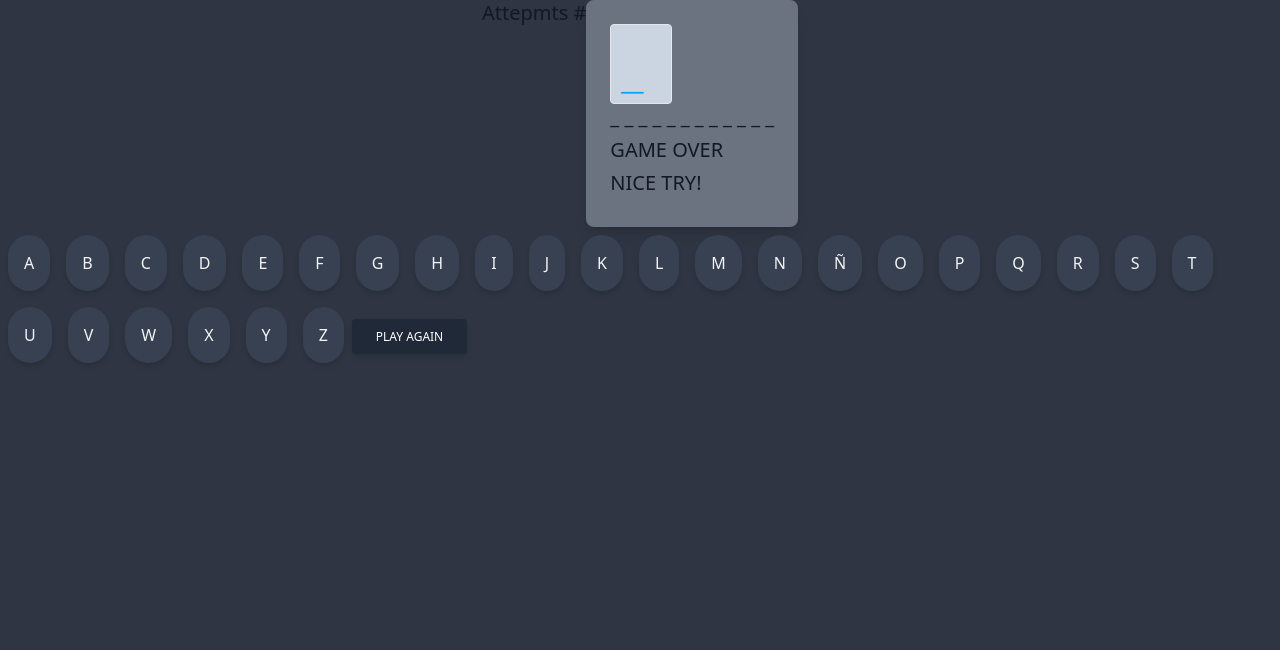
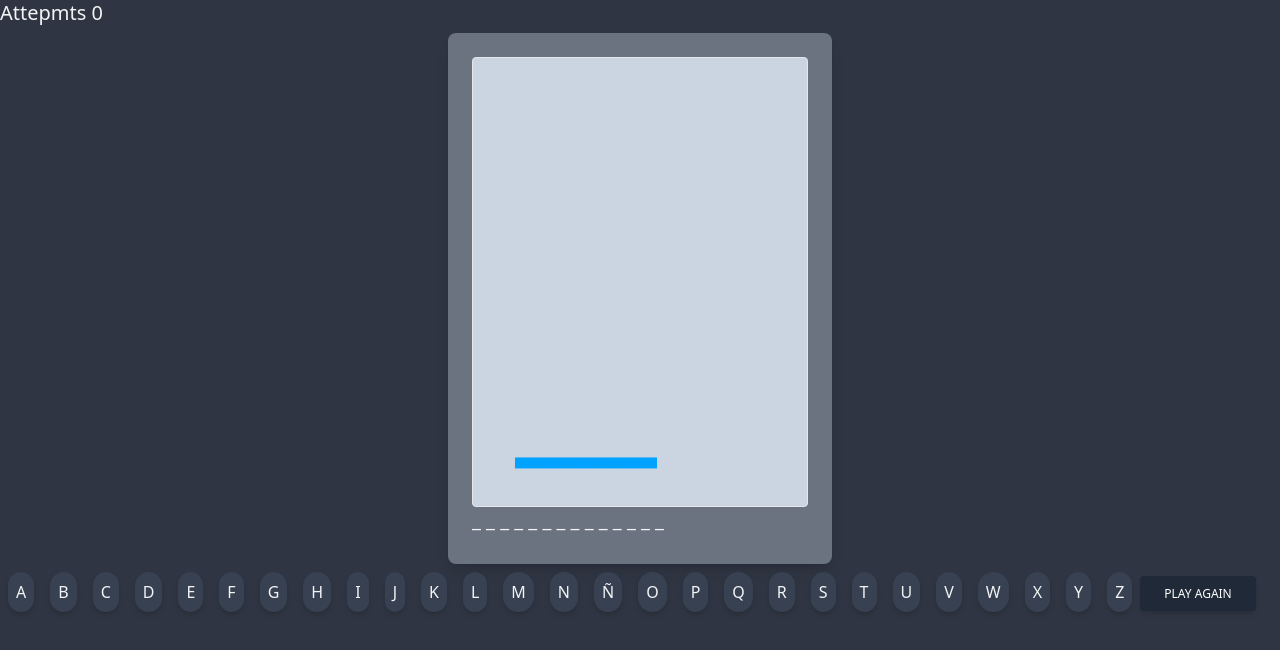
Before and after one commit to Usernamek-dot/hangman2022, a React (Vite) app: page / in a window 1280 px wide. Shown: the top 650 px of the page. Built offline with nearby package versions, Linux system fonts and the light colour scheme.

Commit message:
Validation completed

```diff
--- a/src/App.jsx
+++ b/src/App.jsx
@@ -1,33 +1,66 @@
 import { useState } from "react";
 import { Images } from "./components/Images";
 import { Keyboard } from "./components/Keyboard";
+import { getRandomWords } from "./helpers/words";
 
 export const App = () => {
+  const [wonGame, setWonGame] = useState(false);
+  const [lostGame, setLostGame] = useState(false);
   const [counter, setCounter] = useState(0);
+  const [words, setWords] = useState(getRandomWords());
+  const [hideWord, setHideWord] = useState("_ ".repeat(words.length));
+
+  const resetGame = () => {
+    const newWord = getRandomWords();
+    setWords(newWord);
+    setHideWord("_ ".repeat(newWord.length));
+    setLostGame(false);
+    setWonGame(false);
+    setCounter(0);
+  };
 
   return (
     <>
-      <div className="flex justify-center">
-        <h5 className="text-gray-900 text-xl leading-tight font-medium mb-2">
-          Attepmts #
-        </h5>
-        <div className="bg-gray-500 text-gray-900 block p-6 rounded-lg shadow-lg max-w-sm">
+      <h5 className="text-gray-100 text-xl leading-tight font-medium mb-2">
+        Attepmts {counter}
+      </h5>
+      <div className="flex justify-around">
+        <div className="bg-gray-500 text-gray-100 block p-6 rounded-lg shadow-lg max-w-sm">
           <Images imgIndex={counter} />
 
-          <h5 className="text-gray-900 text-xl leading-tight font-medium mb-2">
-            _ _ _ _ _ _ _ _ _ _ _ _
-          </h5>
-
-          <h5 className="text-gray-900 text-xl leading-tight font-medium mb-2">
-            GAME OVER
-          </h5>
-          <h5 className="text-gray-900 text-xl leading-tight font-medium mb-2">
-            NICE TRY!
+          <h5 className="text-gray-100 text-xl leading-tight font-medium mb-2">
+            {hideWord}
           </h5>
         </div>
       </div>
-      <Keyboard counter={counter} setCounter={setCounter} />
+      {lostGame ? (
+        <h5 className="text-gray-100 text-xl leading-tight font-medium mb-2">
+          GAME OVER! the hidden word is <strong> {words}</strong>
+        </h5>
+      ) : (
+        ""
+      )}
+      {wonGame ? (
+        <h5 className="text-gray-100 text-xl leading-tight font-medium mb-2">
+          NICE TRY!
+        </h5>
+      ) : (
+        ""
+      )}
+
+      <Keyboard
+        setWonGame={setWonGame}
+        setLostGame={setLostGame}
+        lostGame={lostGame}
+        wonGame={wonGame}
+        hideWord={hideWord}
+        setHideWord={setHideWord}
+        words={words}
+        counter={counter}
+        setCounter={setCounter}
+      />
       <button
+        onClick={() => resetGame()}
         type="button"
         className="inline-block px-6 py-2.5 bg-gray-800 text-white font-medium text-xs leading-tight uppercase rounded shadow-md hover:bg-gray-900 hover:shadow-lg focus:bg-gray-900 focus:shadow-lg focus:outline-none focus:ring-0 active:bg-gray-900 active:shadow-lg transition duration-150 ease-in-out"
       >
--- a/src/components/Images.jsx
+++ b/src/components/Images.jsx
@@ -17,7 +17,7 @@ export const Images = ({ imgIndex }) => {
   }
   return (
     <img
-      className="p-1 bg-slate-300 border rounded h-20"
+      className="p-1 bg-slate-300 border rounded h-23"
       src={imgArray[imgIndex]}
     />
   );
--- a/src/components/Keyboard.jsx
+++ b/src/components/Keyboard.jsx
@@ -1,10 +1,47 @@
-import { useState } from "react";
+import { useEffect } from "react";
 import { writerKeys } from "../helpers/writerKeys";
-export const Keyboard = ({ counter, setCounter }) => {
-  // const [counter, setCounter] = useState(0);
+
+export const Keyboard = ({
+  lostGame,
+  wonGame,
+  setWonGame,
+  setLostGame,
+  setHideWord,
+  hideWord,
+  words,
+  counter,
+  setCounter,
+}) => {
+  useEffect(() => {
+    const currentHiddenWord = hideWord.split(" ").join("");
+
+    if (currentHiddenWord === words) {
+      setWonGame(true);
+    }
+  }, [hideWord]);
+
+  useEffect(() => {
+    if (counter >= 9) {
+      setLostGame(true);
+    }
+  }, [counter]);
 
   const validateWords = (writerKey) => {
-    setCounter(counter + 1);
+    if (wonGame) return;
+    if (lostGame) return;
+
+    const hideWordArray = hideWord.split(" ");
+    for (let index = 0; index < words.length; index++) {
+      if (words[index] === writerKey) {
+        hideWordArray[index] = writerKey;
+      }
+    }
+    setHideWord(hideWordArray.join(" "));
+
+    if (!words.includes(writerKey)) {
+      setCounter(Math.min(counter + 1, 9));
+      return;
+    }
   };
   return (
     <>
@@ -12,7 +49,7 @@ export const Keyboard = ({ counter, setCounter }) => {
         <button
           key={writerKey}
           onClick={() => validateWords(writerKey)}
-          className=" hover:bg-gray-900 bg-gray-700 text-gray-100 p-4 rounded-full shadow-md m-2"
+          className=" hover:bg-gray-900 bg-gray-700 text-gray-100 p-2 rounded-full shadow-md m-2"
         >
           {writerKey}
         </button>
```
